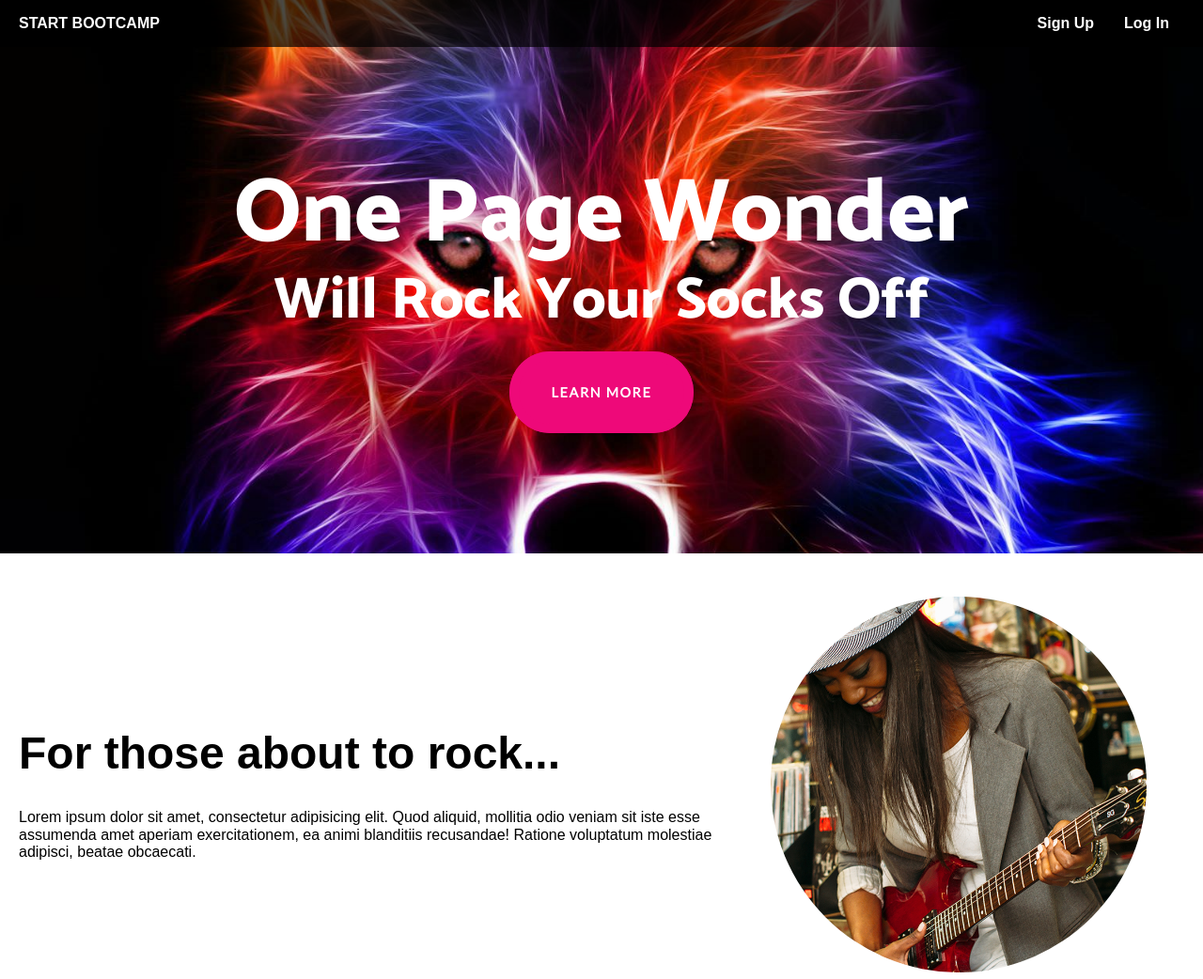
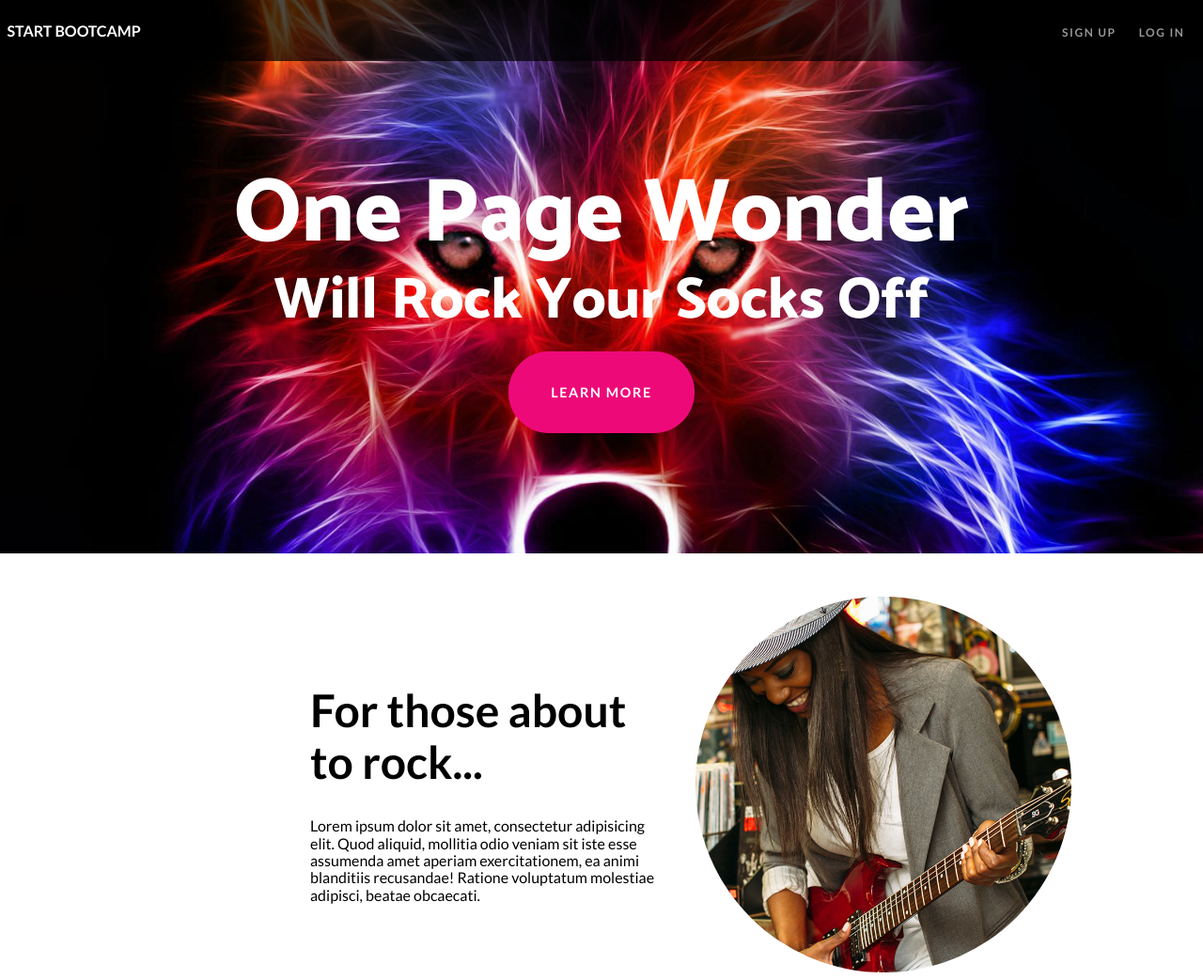
Before and after one commit to afogliatto/Bootcamp, a plain HTML site: page demo live codding/index.html in a window 1280 px wide. Shown: the top 1042 px of the page at 94% size. Drawn offline with Linux system fonts and the light colour scheme; a web font is replaced by a local one.

Commit message:
Modificaciones

```diff
--- a/demo live codding/assets/css/style.scss
+++ b/demo live codding/assets/css/style.scss
@@ -2,7 +2,7 @@
 @import 'layout';
 
 body{
-  font-family: 'Muli', sans-serif;
+  font-family: 'Lato', sans-serif;
 }
 
 a{
@@ -20,10 +20,13 @@ Header
   left: 0;
   right: 0;
   z-index: 1030;
+  text-transform: uppercase;
+  font-family: 'Lato', sans-serif;
   .container{
     display: flex;
     justify-content: space-between;
     align-items: center;
+    padding: 7.5px;
   }
 
   &__nav{
@@ -32,16 +35,17 @@ Header
       list-style: none;
     }
     a{
-      color: #FFF;
+      color:#97979b;
       font-weight: bold;
+      font-size: 12px;
       padding: 1em;
+      letter-spacing: 1.6px;
     }
   }
 
   &__logo{
     color: #FFF;
     font-weight: bold;
-    text-transform: uppercase;
   }
 }
 
@@ -52,6 +56,8 @@ Articles
   article{
     display: flex;
     align-items: center;
+    width: 850px;
+    margin-left: 25%;
 
     h1{
       font-size: 3rem;
@@ -70,6 +76,8 @@ Articles
     }
   }
 }
+
+/*Master Header*/
 
 .masthead{
   position: relative;
@@ -109,13 +117,24 @@ Articles
     background-color: rgb(238, 9, 121);
     border: solid rgb(238, 9, 121) 10px;
     border-radius: 50px;
-  }
-
-  a:hover{
-    background-color: rgb(114, 7, 59);
-    border-color: rgb(114, 7, 59);
+    transition:background-color border-color;
     transition-delay: 0s;
     transition-duration: 1s;
     transition-timing-function:linear;
+    &:hover{
+      background-color: rgb(114, 7, 59);
+      border-color: rgb(114, 7, 59);
+    }
   }
 }
+
+/*Footer*/
+
+footer{
+  background: #000;
+  color: #FFF;
+  text-align: center;
+  padding: 50px;
+  font-weight: 400;
+
+}
--- a/demo live codding/index.html
+++ b/demo live codding/index.html
@@ -9,7 +9,7 @@
   <link rel="stylesheet" href="assets/css/style.css">
   <title>One Page Wonder</title>
   <link href="https://fonts.googleapis.com/css?family=Catamaran:400,800" rel="stylesheet">
-  <link href="https://fonts.googleapis.com/css?family=Lato" rel="stylesheet">
+  <link href="https://fonts.googleapis.com/css?family=Lato:400,400i,700" rel="stylesheet">
 </head>
 
 <body>
```
Also changed, not shown: demo live codding/assets/css/style.css, 1 other file.
